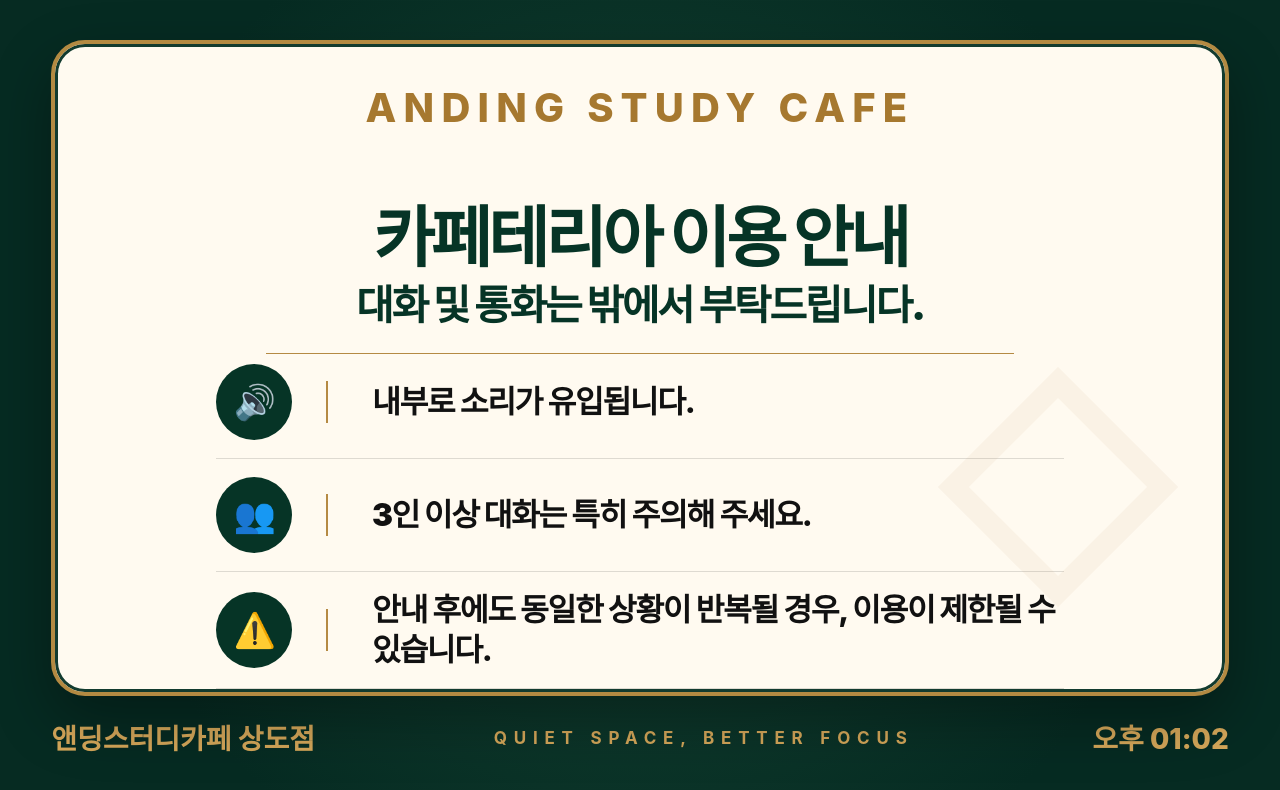
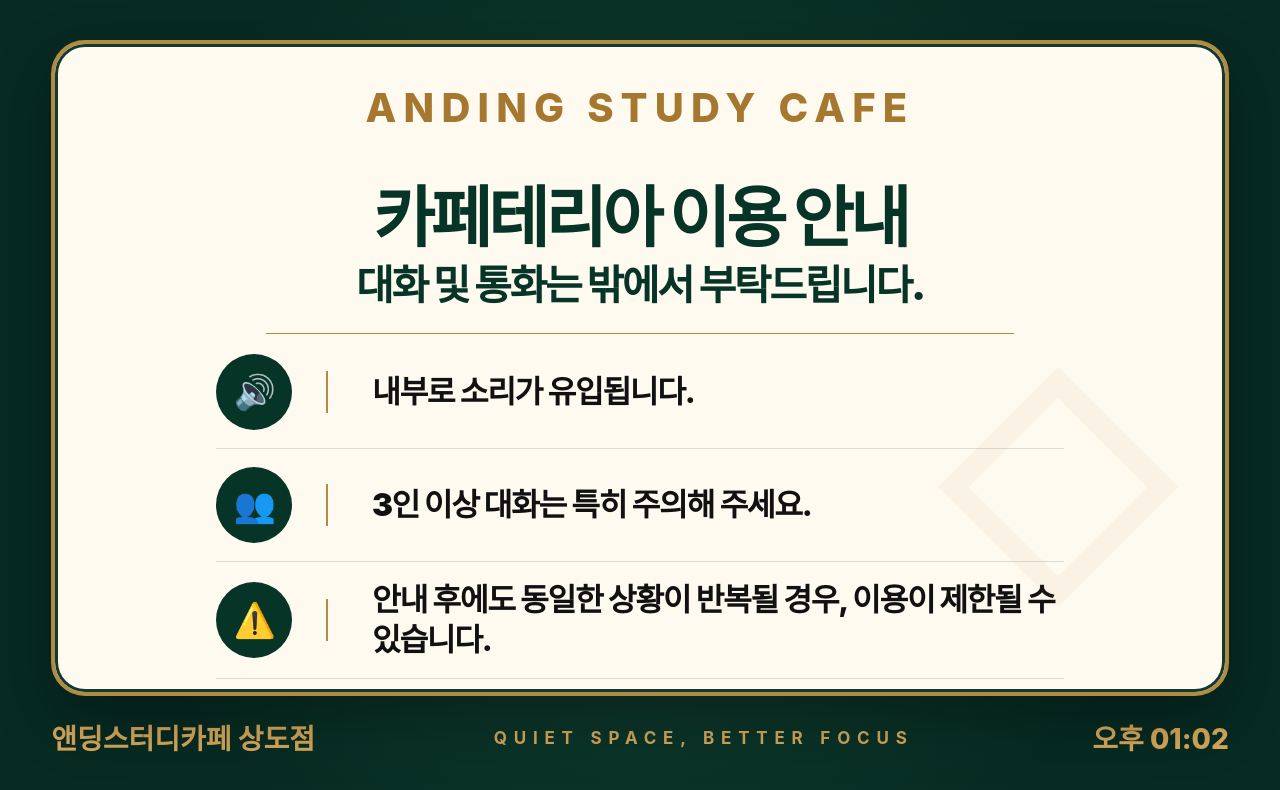
Before and after one commit to mmmkk2/sangdo-lobby, a Next.js app: page / in a window 1280 px wide. Shown: the top 790 px of the page. Built offline with nearby package versions, Linux system fonts and the light colour scheme.

Commit message:
Update globals.css

```diff
--- a/app/globals.css
+++ b/app/globals.css
@@ -193,7 +193,7 @@ body {
   font-size: 40px;      /* 글씨 크기 */
   font-weight: 800;     /* 굵기 */
   letter-spacing: 0.18em; /* 글자 간격 */
-  margin-bottom: 32px;  /* 제목과의 간격 */
+  margin-bottom: 12px;  /* 제목과의 간격 */
   flex-shrink: 0;
 }
 
```
